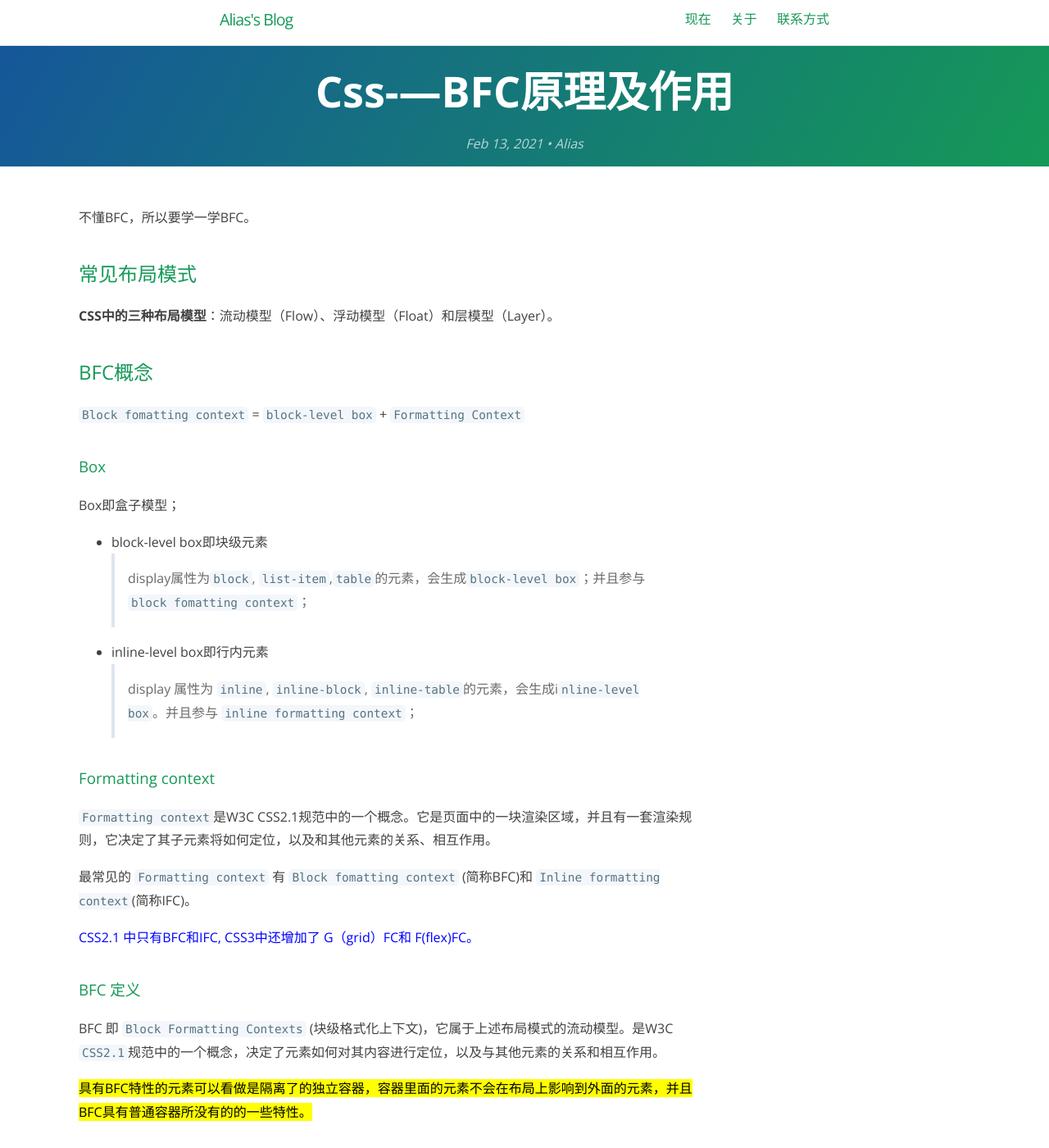
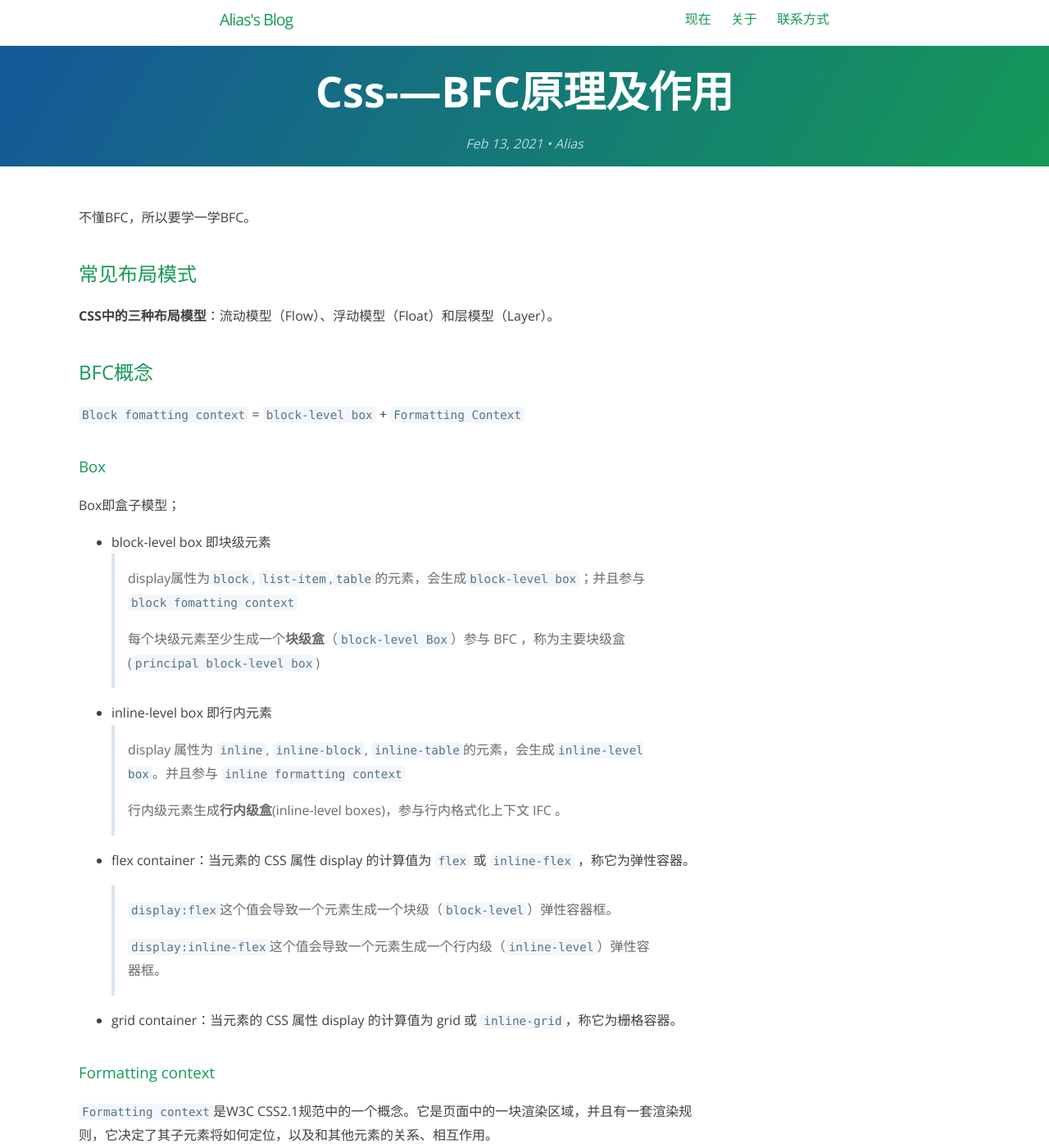
Before and after one commit to higwendolyn/Alias, a Jekyll site: the page built from _posts/2021-02-13-BFC.md, in a window 1280 px wide and 1400 px high. Shown: the whole window at 82% size. Built offline with Jekyll 4.4.1, drawn with Linux system fonts in a browser that asks for light colours; some of the changed text lies outside the part shown.

Commit message:
盒模型学习

````diff
--- a/_config.yml
+++ b/_config.yml
@@ -20,6 +20,7 @@ author: Alias
 image: /thumbnail-jumbo.png
 
 github:
+  owner_name: "Alias"
   owner_url: "https://github.com/higwendolyn/Alias"
 
 plugins:
--- a/_posts/2021-02-13-BFC.md
+++ b/_posts/2021-02-13-BFC.md
@@ -17,10 +17,22 @@ category: 'Css'
 
 Box即盒子模型；
 
-* block-level box即块级元素
-> display属性为```block```, ```list-item```,``` table```的元素，会生成```block-level box```；并且参与 ```block fomatting context```；
-* inline-level box即行内元素
-> display 属性为 ```inline```, ```inline-block```, ```inline-table```的元素，会生成i```nline-level box```。并且参与 ```inline formatting context```；
+* block-level box 即块级元素
+> display属性为```block```, ```list-item```,``` table```的元素，会生成```block-level box```；并且参与 ```block fomatting context```
+>
+> 每个块级元素至少生成一个**块级盒**（```block-level Box```）参与 BFC ，称为主要块级盒(```principal block-level box```)
+
+* inline-level box 即行内元素
+> display 属性为 ```inline```, ```inline-block```, ```inline-table```的元素，会生成```inline-level box```。并且参与 ```inline formatting context```
+>
+> 行内级元素生成**行内级盒**(inline-level boxes)，参与行内格式化上下文 IFC 。
+
+* flex container：当元素的 CSS 属性 display 的计算值为 ```flex``` 或 ```inline-flex``` ，称它为弹性容器。
+> ```display:flex```这个值会导致一个元素生成一个块级（```block-level```）弹性容器框。
+>
+> ```display:inline-flex```这个值会导致一个元素生成一个行内级（```inline-level```）弹性容器框。
+
+* grid container：当元素的 CSS 属性 display 的计算值为 grid 或 ```inline-grid```，称它为栅格容器。
 
 ### Formatting context
 
@@ -201,10 +213,10 @@ p {
 </html>
 ```
 
-* 此时div与ul之间的垂直距离，取div、ul、li三者之间的最大外边距（只需让ul生成BFC，这样div、ul、li之间便不会发生重叠现象）。
-* 而li位于同一BFC内所以仍然存在重叠现象（给li设置line-block重新生成一个bfc就不存在重叠现象了）。
+* 此时```div```与```ul```之间的垂直距离，取```div```、```ul```、```li```三者之间的最大外边距（只需让```ul```生成```BFC```，这样```div```、```ul```、```li```之间便不会发生重叠现象）。
+* 而```li```位于同一```BFC```内所以仍然存在重叠现象（给```li```设置```line-block```重新生成一个bfc就不存在重叠现象了）。
 
-注意：如果为ul设置了border或padding，那元素的margin便会被包含在父元素的盒式模型内，不会与外部div重叠。
+注意：如果为```ul```设置了```border```或```padding```，那元素的```margin```便会被包含在父元素的盒式模型内，不会与外部```div```重叠。
 
 ### 包含浮动元素
 
````
Also changed, not shown: _posts/2021-02-12-css_box.md (added, +9 -0 lines), _posts/2021-02-13-IFC.md (+4 -0 lines).
